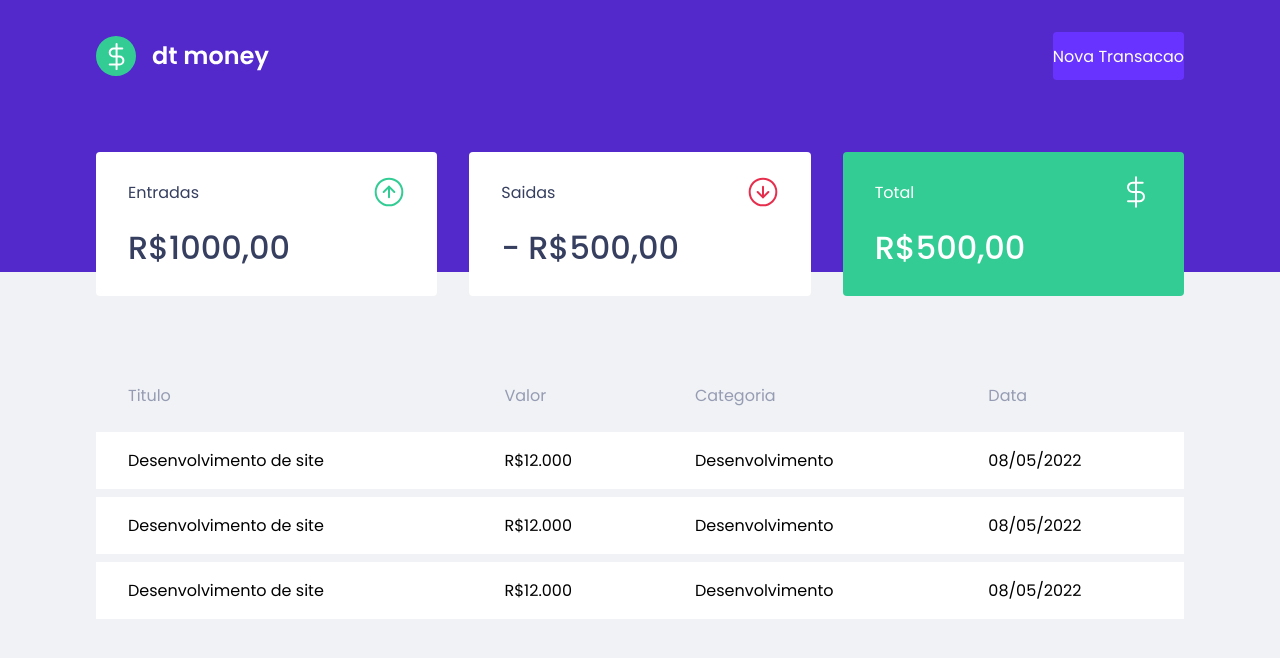
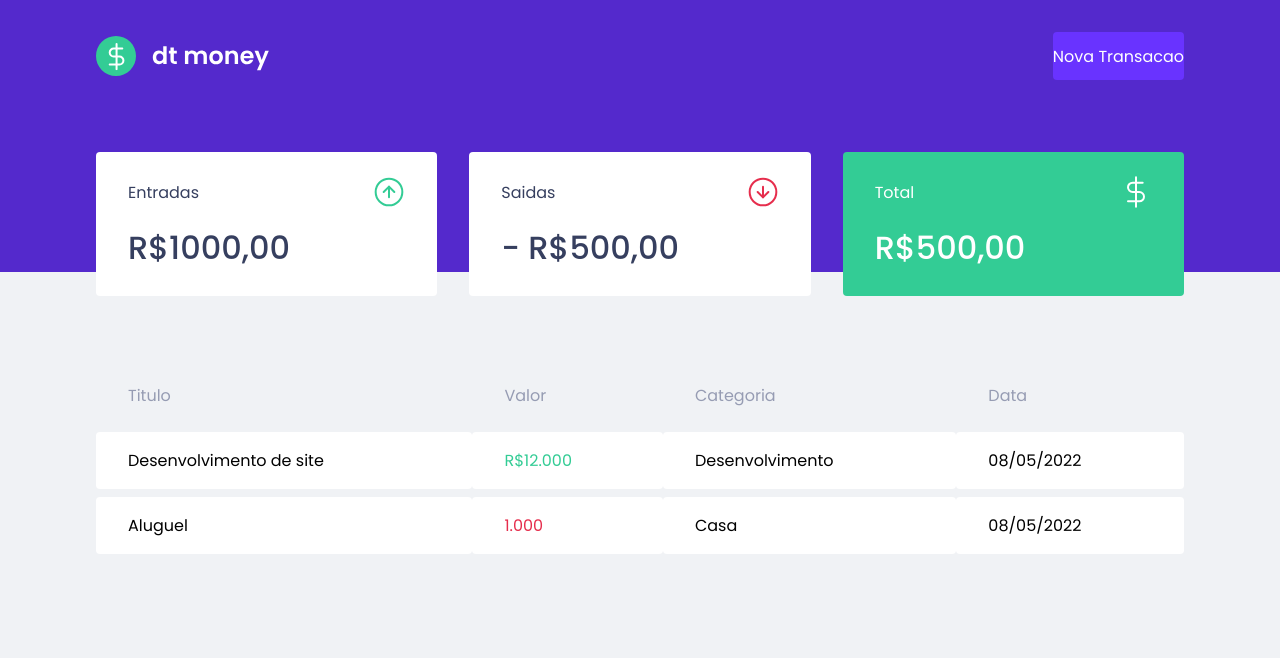
Before and after one commit to Thiagog4/dtmoney, a React (Create React App) app: page / in a window 1280 px wide. Shown: the top 658 px of the page. Built offline with nearby package versions, Linux system fonts and the light colour scheme.

Commit message:
Confirmado

```diff
--- a/src/components/TransactionsTable/index.tsx
+++ b/src/components/TransactionsTable/index.tsx
@@ -1,7 +1,7 @@
 import { Container } from "./styles";
 
-export function TransactionsTable(){
-    return(
+export function TransactionsTable() {
+    return (
         <Container>
             <table>
                 <thead>
@@ -15,20 +15,14 @@ export function TransactionsTable(){
                 <tbody>
                     <tr>
                         <td>Desenvolvimento de site</td>
-                            <td>R$12.000</td>
+                        <td className="deposit">R$12.000</td>
                         <td>Desenvolvimento</td>
                         <td>08/05/2022</td>
                     </tr>
                     <tr>
-                            <td>Desenvolvimento de site</td>
-                            <td>R$12.000</td>
-                            <td>Desenvolvimento</td>
-                            <td>08/05/2022</td>
-                        </tr>
-                        <tr>
-                            <td>Desenvolvimento de site</td>
-                            <td>R$12.000</td>
-                            <td>Desenvolvimento</td>
+                        <td>Aluguel</td>
+                        <td className="withdraw">1.000</td>
+                        <td>Casa</td>
                         <td>08/05/2022</td>
                     </tr>
                 </tbody>
--- a/src/components/TransactionsTable/styles.ts
+++ b/src/components/TransactionsTable/styles.ts
@@ -23,6 +23,19 @@ table{
         padding: 1rem 2rem;
         border: 0;
         background: var(--shape);
+        color:var(--text-doby);
+        border-radius: 0.25rem;
+
+        & :first-child{
+            color:var(--text-title);
+        }
+        &.deposit{
+            color:var(--green);
+        }
+
+        &.withdraw{
+            color: var(--red);
+        }
     }
 }
 `;
```
Lines whose indentation alone changed are shown as unchanged.
